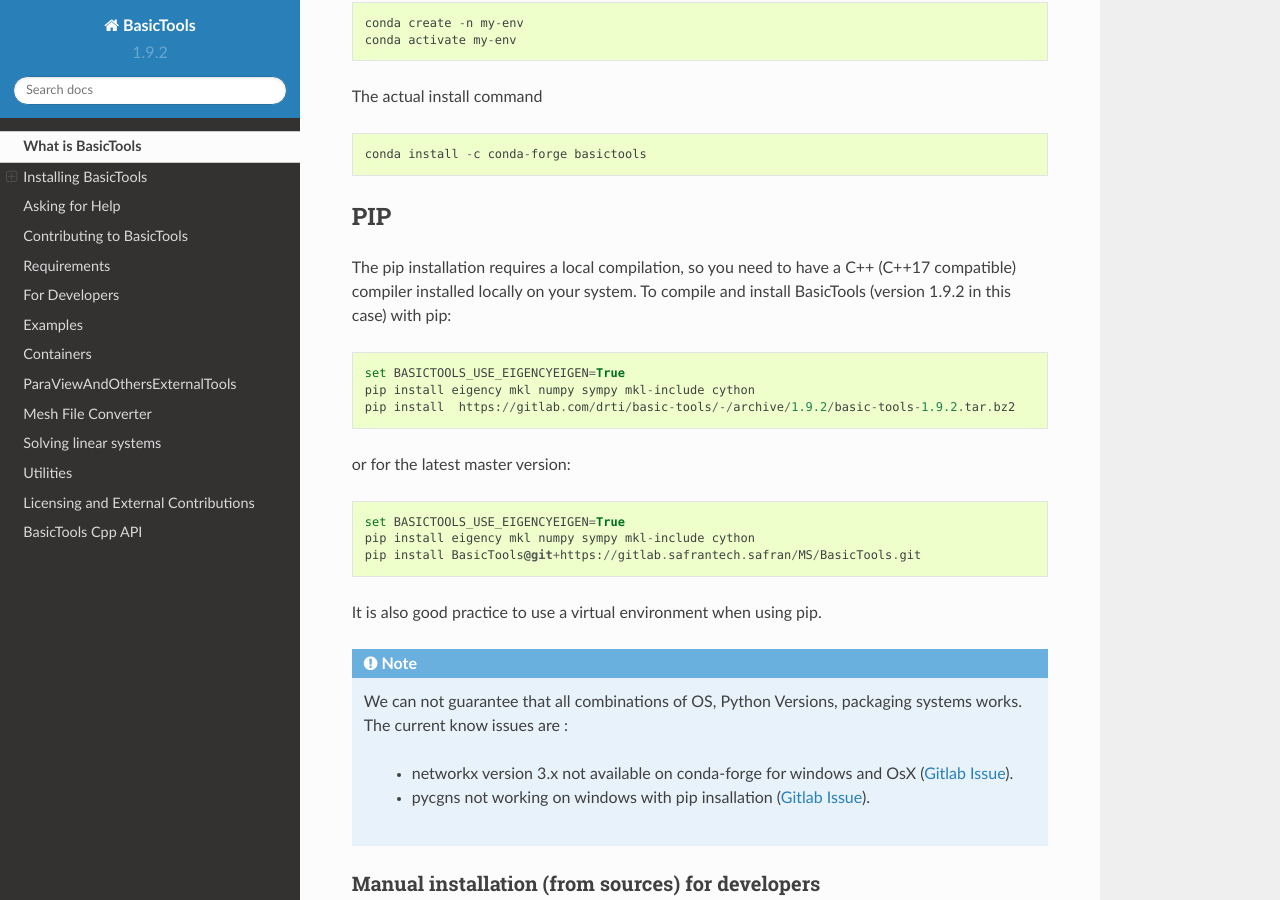
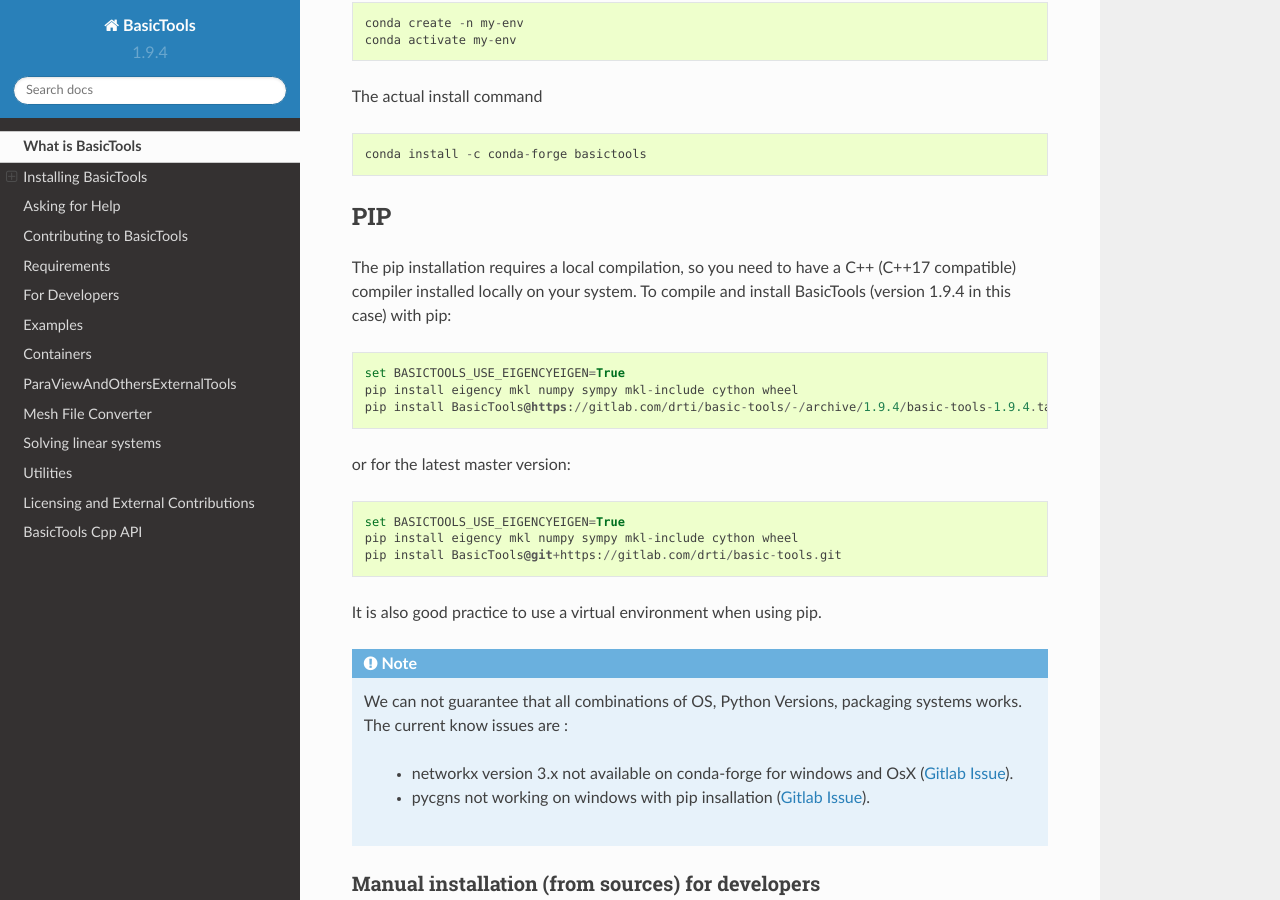
Before and after one commit to basileMarchand/basictools-frozen, a Sphinx documentation site: the page built from docs/Intro.rst, in a window 1280 px wide and 900 px high, scrolled down 755 px. Built offline with Sphinx 7.4.7 and the Read the Docs theme 2.0.0, drawn with Linux system fonts in a browser that asks for light colours; pages that are not in the unit, such as notebooks, are missing from menus.

Commit message:
jump to version 1.9.4

```diff
--- a/docs/Intro.rst
+++ b/docs/Intro.rst
@@ -38,21 +38,21 @@
 ---
 
 The pip installation requires a local compilation, so you need to have a C++ (C++17 compatible) compiler installed locally on your system.
-To compile and install BasicTools (version 1.9.2 in this case) with pip:
+To compile and install BasicTools (version 1.9.4 in this case) with pip:
 
 .. code-block::
 
     set BASICTOOLS_USE_EIGENCYEIGEN=True
-    pip install eigency mkl numpy sympy mkl-include cython
-    pip install  https://gitlab.com/drti/basic-tools/-/archive/1.9.2/basic-tools-1.9.2.tar.bz2
+    pip install eigency mkl numpy sympy mkl-include cython wheel
+    pip install BasicTools@https://gitlab.com/drti/basic-tools/-/archive/1.9.4/basic-tools-1.9.4.tar.bz2
 
 or for the latest master version:
 
 .. code-block::
 
     set BASICTOOLS_USE_EIGENCYEIGEN=True
-    pip install eigency mkl numpy sympy mkl-include cython
-    pip install BasicTools@git+https://gitlab.safrantech.safran/MS/BasicTools.git
+    pip install eigency mkl numpy sympy mkl-include cython wheel
+    pip install BasicTools@git+https://gitlab.com/drti/basic-tools.git
 
 It is also good practice to use a virtual environment when using pip.
 
--- a/setup.cfg
+++ b/setup.cfg
@@ -7,7 +7,7 @@
 
 [metadata]
 name = BasicTools
-version = 1.9.2
+version = 1.9.4
 url = https://gitlab.com/drti/basic-tools
 author = Safran
 license = BSD 3-Clause License
--- a/src/BasicTools/__init__.py
+++ b/src/BasicTools/__init__.py
@@ -21,7 +21,7 @@
 __copyright_years__ = "2016-2022"
 __copyright__ = "{}, {}".format(__copyright_years__,__copyright_holder__)
 __license__ = "BSD 3-Clause License"
-__version__ = "1.9.2"
+__version__ = "1.9.4"
 
 
 def main():
```
Also changed, not shown: README.md (+2 -2 lines).
